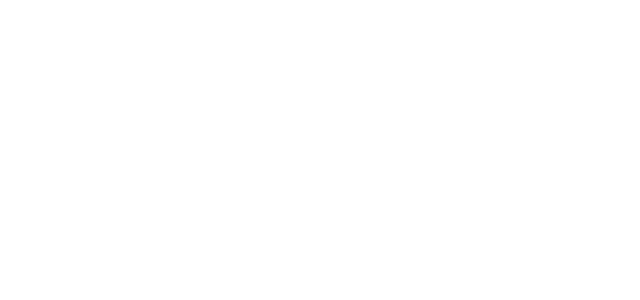
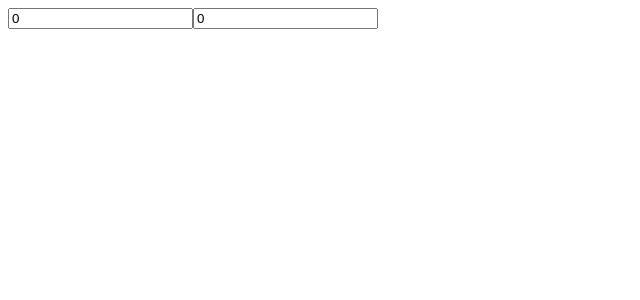
Before and after one commit to codeblue25/learn-react-master, a React (Create React App) app: page / in a window 1280 px wide. Shown: the top 300 px of the page, without its empty margins (0-640 px from the left). Built offline with nearby package versions, Linux system fonts and the light colour scheme.

Commit message:
Recap about recoil selector get property

```diff
--- a/src/App.tsx
+++ b/src/App.tsx
@@ -1,5 +1,24 @@
+import { useRecoilState, useRecoilValue } from "recoil";
+import { hourSelector, minuteState } from "./atoms";
+
 function App() {
-  return <div></div>;
+  const [minutes, setMinutes] = useRecoilState(minuteState);
+  const hours = useRecoilValue(hourSelector);
+  const onMinutesChange = (event: React.FormEvent<HTMLInputElement>) => {
+    setMinutes(+event.currentTarget.value);
+  };
+
+  return (
+    <div>
+      <input
+        value={minutes}
+        type="number"
+        placeholder="Minutes"
+        onChange={onMinutesChange}
+      />
+      <input value={hours} type="number" placeholder="Hours" />
+    </div>
+  );
 }
 
 export default App;
--- a/src/atoms.tsx
+++ b/src/atoms.tsx
@@ -1 +1,14 @@
 import { atom, selector } from "recoil";
+
+export const minuteState = atom({
+  key: "minutes",
+  default: 0,
+});
+
+export const hourSelector = selector({
+  key: "hours",
+  get: ({ get }) => {
+    const minutes = get(minuteState);
+    return minutes / 60;
+  },
+});
```
